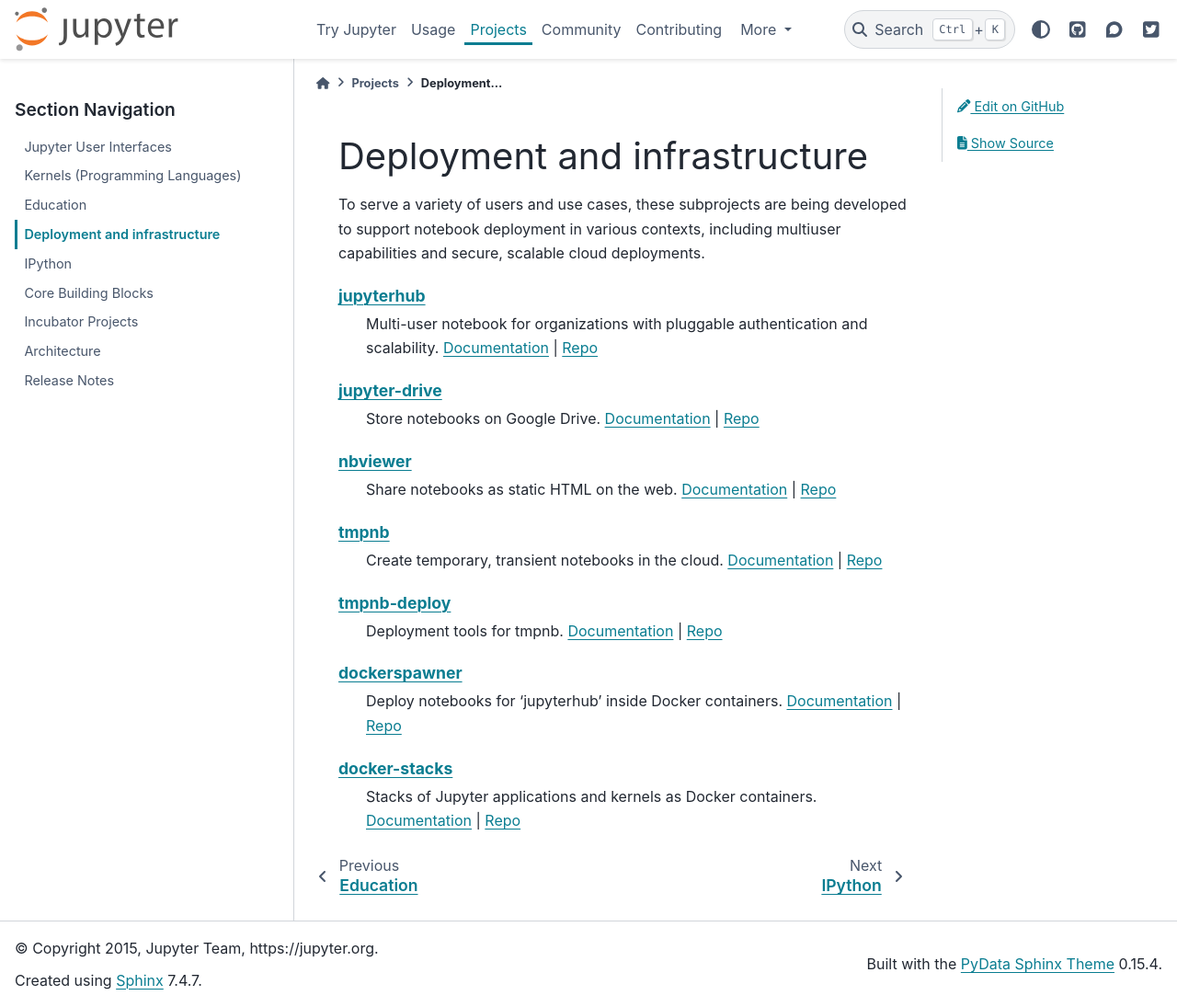
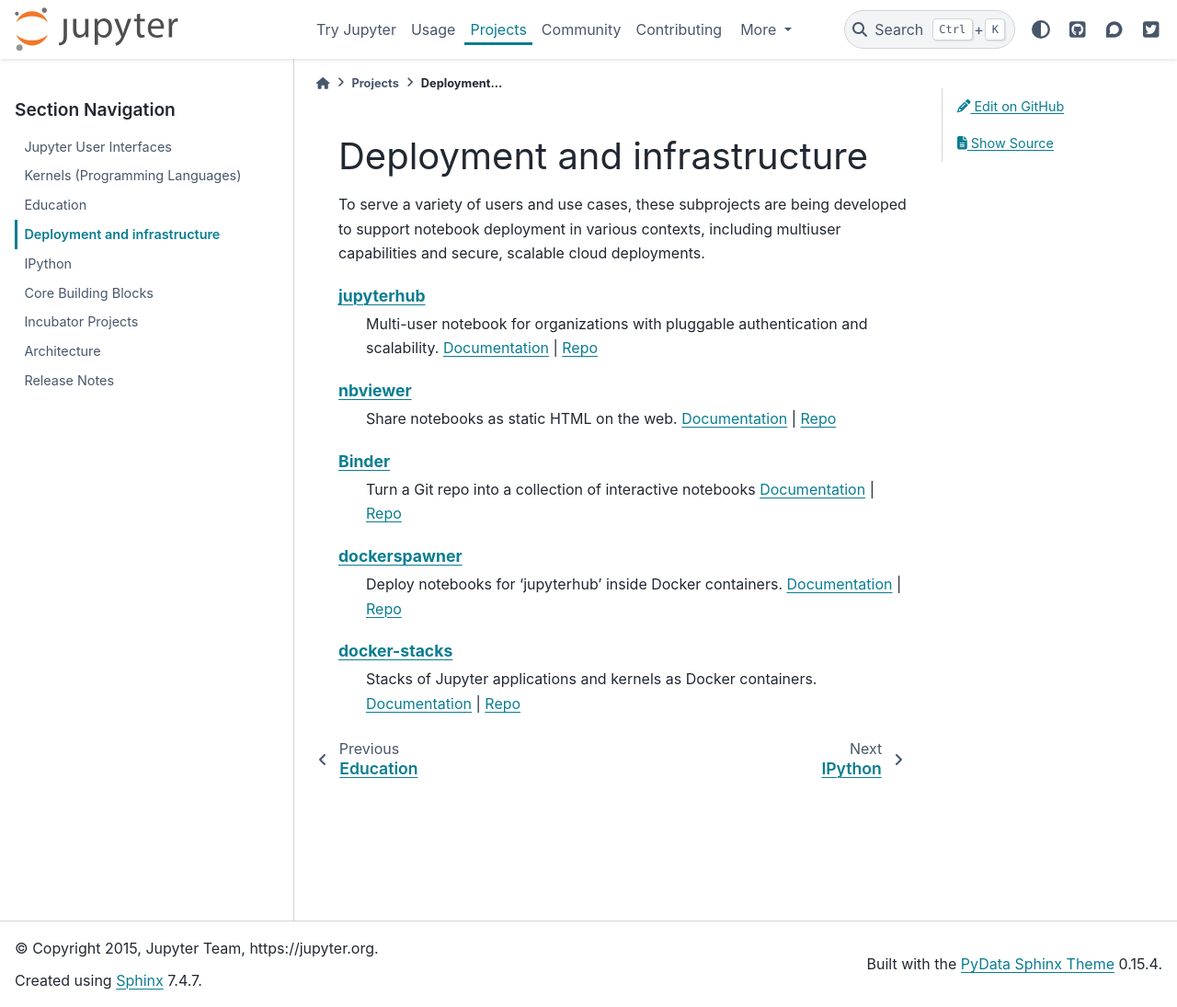
Before and after one commit to jupyter/jupyter, a Sphinx documentation site: the page built from docs/source/projects/deployment.rst, in a window 1280 px wide and 1095 px high. Shown: the whole window at 92% size. Built offline with Sphinx 7.4.7 and the PyData theme 0.15.4, drawn with Linux system fonts in a browser that asks for light colours; pages that are not in the unit, such as notebooks, are missing from menus.

Commit message:
Update deployment links (#602)

```diff
--- a/docs/source/projects/deployment.rst
+++ b/docs/source/projects/deployment.rst
@@ -14,25 +14,15 @@
         `Documentation <https://jupyterhub.readthedocs.io/en/latest/>`__ |
         `Repo <https://github.com/jupyterhub/jupyterhub>`__
 
-    `jupyter-drive <https://github.com/jupyter/jupyter-drive>`__
-        Store notebooks on Google Drive.
-        `Documentation <https://github.com/jupyter/jupyter-drive>`__ |
-        `Repo <https://github.com/jupyter/jupyter-drive>`__
-
     `nbviewer <https://nbviewer.jupyter.org/>`__
         Share notebooks as static HTML on the web.
         `Documentation <https://github.com/jupyter/nbviewer>`__ |
         `Repo <https://github.com/jupyter/nbviewer>`__
 
-    `tmpnb <https://github.com/jupyter/tmpnb>`__
-        Create temporary, transient notebooks in the cloud.
-        `Documentation <https://github.com/jupyter/tmpnb>`__ |
-        `Repo <https://github.com/jupyter/tmpnb>`__
-
-    `tmpnb-deploy <https://github.com/jupyter/tmpnb-deploy>`__
-        Deployment tools for tmpnb.
-        `Documentation <https://github.com/jupyter/tmpnb-deploy>`__ |
-        `Repo <https://github.com/jupyter/tmpnb-deploy>`__
+    `Binder <https://mybinder.org/>`__
+        Turn a Git repo into a collection of interactive notebooks
+        `Documentation <https://mybinder.readthedocs.io/en/latest/index.html>`__ |
+        `Repo <https://github.com/jupyterhub/binder>`__
 
     `dockerspawner <https://github.com/jupyterhub/dockerspawner>`__
         Deploy notebooks for 'jupyterhub' inside Docker containers.
```
